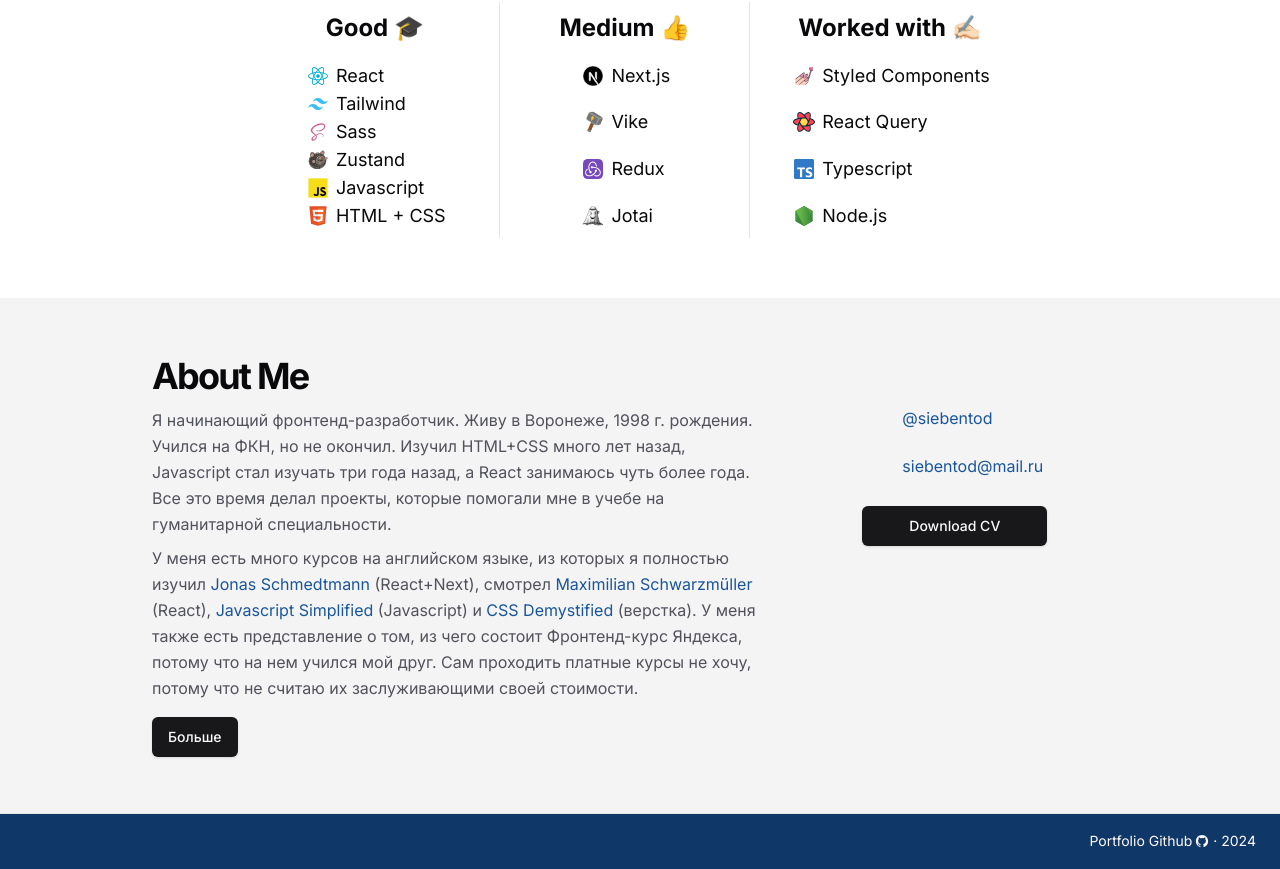
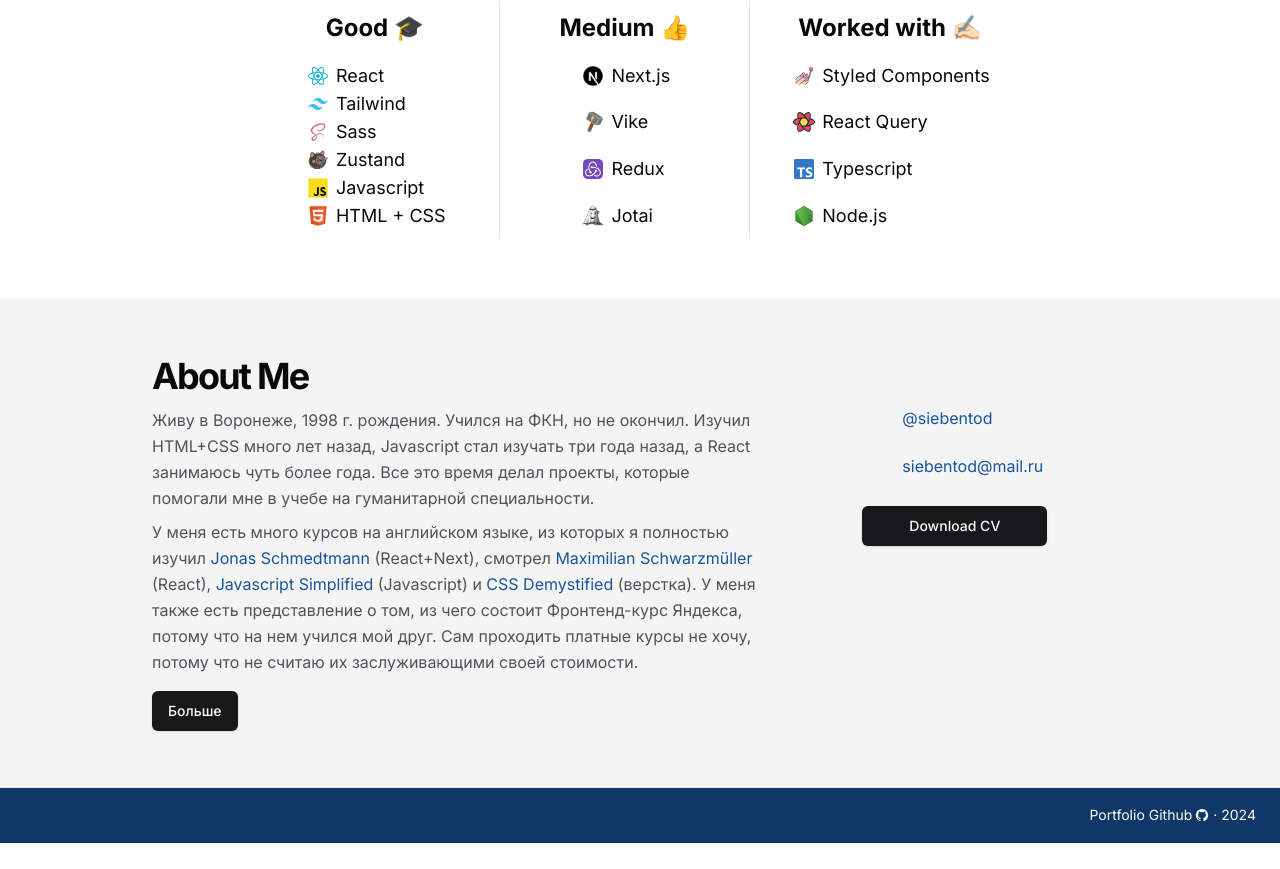
Before and after one commit to siebentod/portfolio, a Next.js app: page / in a window 1280 px wide. Shown: the part 2161-3030 px from the top of the page. After the commit the page ends 3004 px from the top, so only its background shows below. Built offline with nearby package versions, Linux system fonts and the light colour scheme.

Commit message:
smallfix

```diff
--- a/app/_components/AboutMe.jsx
+++ b/app/_components/AboutMe.jsx
@@ -33,11 +33,11 @@
                   About Me
                 </h2>
                 <p className="max-w-[900px] text-zinc-600 md:text-xl/relaxed lg:text-base/relaxed mt-2">
-                  Я начинающий фронтенд-разработчик. Живу в Воронеже, 1998 г.
-                  рождения. Учился на ФКН, но не окончил. Изучил HTML+CSS много
-                  лет назад, Javascript стал изучать три года назад, а React
-                  занимаюсь чуть более года. Все это время делал проекты,
-                  которые помогали мне в учебе на гуманитарной специальности.
+                  Живу в Воронеже, 1998 г. рождения. Учился на ФКН, но не
+                  окончил. Изучил HTML+CSS много лет назад, Javascript стал
+                  изучать три года назад, а React занимаюсь чуть более года. Все
+                  это время делал проекты, которые помогали мне в учебе на
+                  гуманитарной специальности.
                 </p>
                 <p className="max-w-[900px] text-zinc-600 md:text-xl/relaxed lg:text-base/relaxed mt-2">
                   У меня есть много курсов на английском языке, из которых я
--- a/app/_components/Skills.jsx
+++ b/app/_components/Skills.jsx
@@ -13,7 +13,7 @@
                 Skills (Stack)
               </h2>
               <div className="flex flex-wrap max-w-5xl m-auto justify-center text-lg pt-2 pb-1">
-                <div className="flex flex-col md:min-w-[250px] sm:border-r border-zinc-200">
+                <div className="flex flex-col md:min-w-[250px] sm:border-r border-zinc-200 md:mb-0 mb-3">
                   <div className="md:py-2.5 px-10 font-bold text-2xl">
                     Good 🎓
                   </div>
@@ -80,7 +80,7 @@
                     </div>
                   </div>
                 </div>
-                <div className="flex flex-col md:min-w-[250px] lg:border-r border-zinc-200">
+                <div className="flex flex-col md:min-w-[250px] lg:border-r border-zinc-200 md:mb-0 mb-3">
                   <div className="md:py-2.5 px-10 font-bold text-2xl">
                     Medium 👍
                   </div>
```
